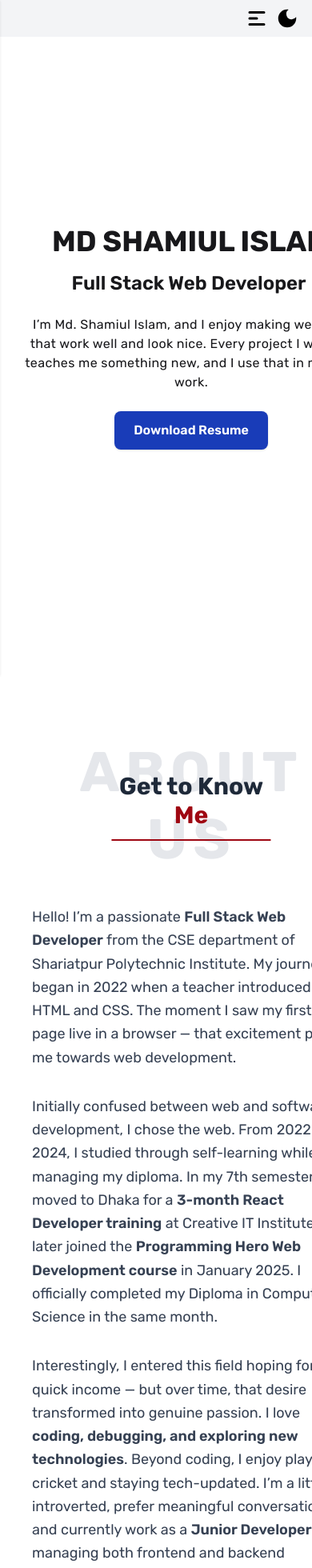
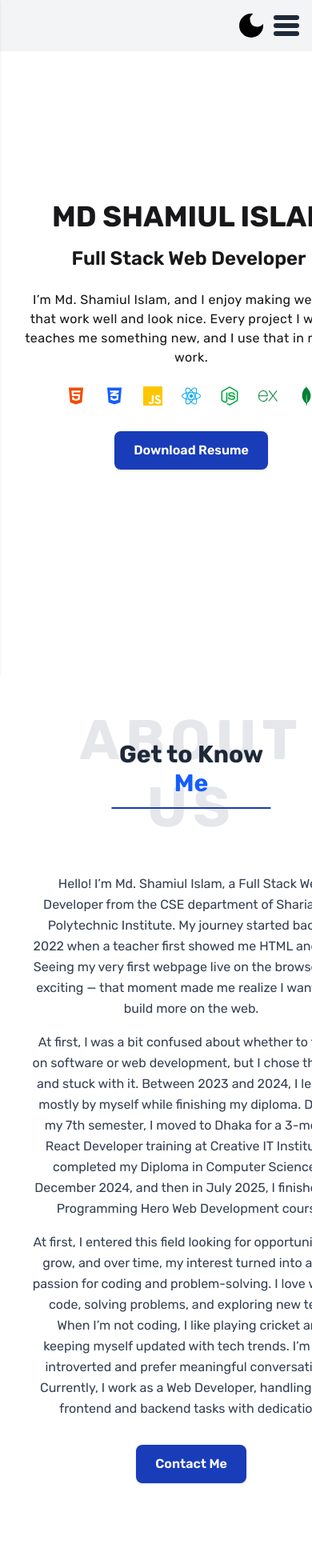
Before and after one commit to mdsamiulislam54/Shamiul-Portfolio, a React (Vite) app: page / in a window 390 px wide. Shown: the top 1960 px of the page at 80% size. Built offline with nearby package versions, Linux system fonts and the light colour scheme.

Commit message:
change button hover style and add tech icon

```diff
--- /dev/null
+++ b/src/Components/AnimatedButton/AnimatedHamburgerButton.jsx
@@ -0,0 +1,52 @@
+import React, { useState } from "react";
+import { motion } from "framer-motion";
+
+
+
+const AnimatedHamburgerButton = () => {
+  const [isOpen, setIsOpen] = useState(false);
+
+  const variantTop = {
+    closed: { rotate: 0, y: 0 },
+    open: { rotate: 45, y: 8 },
+  };
+
+  const variantMiddle = {
+    closed: { opacity: 1 },
+    open: { opacity: 0 },
+  };
+
+  const variantBottom = {
+    closed: { rotate: 0, y: 0 },
+    open: { rotate: -45, y: -8 },
+  };
+
+  return (
+    <motion.button
+      onClick={() => setIsOpen(!isOpen)}
+      className="relative flex flex-col justify-center items-center  rounded-full transition-colors cursor-pointer"
+      aria-label="Toggle menu"
+    >
+      <motion.span
+        className="block bg-gray-800 dark:bg-white h-1.5 w-8 rounded"
+        variants={variantTop}
+        initial="closed"
+        animate={isOpen ? "open" : "closed"}
+      />
+      <motion.span
+        className="block bg-gray-800 dark:bg-white h-1.5 w-8 rounded my-1"
+        variants={variantMiddle}
+        initial="closed"
+        animate={isOpen ? "open" : "closed"}
+      />
+      <motion.span
+        className="block bg-gray-800 dark:bg-white h-1.5 w-8 rounded"
+        variants={variantBottom}
+        initial="closed"
+        animate={isOpen ? "open" : "closed"}
+      />
+    </motion.button>
+  );
+};
+
+export default AnimatedHamburgerButton
--- a/src/Layout/Layout .jsx
+++ b/src/Layout/Layout .jsx
@@ -6,6 +6,7 @@ import { darkModeToggle } from "../Hook/DarkModeToggle/DarkModeToogle";
 import { LuSunMoon } from "react-icons/lu";
 import { MdDarkMode } from "react-icons/md";
 import { IoMdClose } from "react-icons/io";
+import AnimatedHamburgerButton from "../Components/AnimatedButton/AnimatedHamburgerButton";
 
 
 const Layout = () => {
@@ -16,20 +17,24 @@ const Layout = () => {
 
       <main className="flex-1 dark:bg-gray-800 dark:text-black lg:ml-64 ">
         {/* Toggle button for mobile */}
-        <div className="fixed top-0 py-2 px-4 right-0 max-md:w-full max-md:dark:bg-gray-700 max-md:bg-gray-100 z-50 text-3xl text-gray-800 flex justify-end items-end gap-2">
-          <button onClick={() => setIsOpen(!isOpen)} className="md:hidden ">
-            {
-              isOpen ?  <IoMdClose className="dark:text-white text-black"  /> :<HiMenuAlt1 className="dark:text-white text-black" />
-            }
+        <div className="fixed top-0 py-3 px-4 right-0 max-lg:w-full max-lg:dark:bg-gray-700 max-lg:bg-gray-100 z-50 text-3xl text-gray-800 flex justify-end items-center gap-2">
+           <button
+            onClick={darkModeToggle}
+            className="rounded-full dark:text-white  text-black   cursor-pointer "
+          >
+            <MdDarkMode size={40} />
+          </button>
+          <button onClick={() => setIsOpen(!isOpen)} className="lg:hidden cursor-pointer ">
+            {/* {
+              isOpen ? <IoMdClose className="dark:text-white text-black" /> : <HiMenuAlt1 className="dark:text-white text-black" />
+            } */}
+            <AnimatedHamburgerButton />
+
+          </button>
 
 
-          </button>
-          <button
-            onClick={darkModeToggle}
-            className="rounded-full dark:text-white  text-black   cursor-pointer text-3xl"
-          >
-          <MdDarkMode />
-          </button>
+
+
         </div>
 
         <Outlet />
--- a/src/Page/About/About.jsx
+++ b/src/Page/About/About.jsx
@@ -3,7 +3,7 @@ import { Link } from "react-router";
 
 const About = () => {
   return (
-    <motion.div className="py-20 px-10  transition-all duration-300 relative">
+    <motion.div className="py-10 px-10  transition-all duration-300 relative">
       <motion.div
         initial={{ x: -600, opacity: 0 }}
         animate={{ x: 0, opacity: 1 }}
@@ -14,93 +14,44 @@ const About = () => {
           <p className="md:text-[100px] text-[70px] text-gray-200 tracking-widest dark:text-gray-700">
             ABOUT US
           </p>
-          <h2 className="absolute top-[50%] left-[50%] translate-x-[-50%] translate-y-[-50%] inline-block border-b-2 pb-3 border-red-800">
-            Get to Know <span className="text-red-800">Me</span>
+          <h2 className="absolute top-[50%] left-[50%] translate-x-[-50%] translate-y-[-50%] inline-block border-b-2 pb-3 border-blue-800">
+            Get to Know <span className="text-blue-600">Me</span>
           </h2>
         </div>
 
-        <p className="text-gray-700 dark:text-gray-300 text-lg leading-relaxed mb-8">
-          Hello! I’m a passionate{" "}
-          <span className="font-semibold ">Full Stack Web Developer</span> from
-          the CSE department of Shariatpur Polytechnic Institute. My journey
-          began in 2022 when a teacher introduced us to HTML and CSS. The moment
-          I saw my first web page live in a browser — that excitement pulled me
-          towards web development.
+        <p className="text-gray-700 dark:text-gray-300 text-md leading-relaxed mb-4 max-lg:text-center text-capitalize">
+          Hello! I’m Md. Shamiul Islam, a Full Stack Web Developer from the CSE department of Shariatpur Polytechnic Institute. My journey started back in 2022 when a teacher first showed me HTML and CSS. Seeing my very first webpage live on the browser was exciting — that moment made me realize I wanted to build more on the web.
         </p>
 
-        <p className="text-gray-700 dark:text-gray-300 text-lg leading-relaxed mb-8">
-          Initially confused between web and software development, I chose the
-          web. From 2022 to 2024, I studied through self-learning while managing
-          my diploma. In my 7th semester, I moved to Dhaka for a{" "}
-          <span className="font-semibold ">
-            3-month React Developer training
-          </span>{" "}
-          at Creative IT Institute, and later joined the{" "}
-          <span className="font-semibold ">
-            Programming Hero Web Development course
-          </span>{" "}
-          in January 2025. I officially completed my Diploma in Computer Science
-          in the same month.
+        <p className="text-gray-700 dark:text-gray-300 text-md leading-relaxed mb-4 max-lg:text-center">
+          At first, I was a bit confused about whether to focus on software or web development, but I chose the web and stuck with it. Between 2023 and 2024, I learned mostly by myself while finishing my diploma. During my 7th semester, I moved to Dhaka for a 3-month React Developer training at Creative IT Institute. I completed my Diploma in Computer Science in December 2024, and then in July 2025, I finished the Programming Hero Web Development course.
         </p>
 
-        <p className="text-gray-700 dark:text-gray-300 text-lg leading-relaxed mb-8">
-          Interestingly, I entered this field hoping for quick income — but over
-          time, that desire transformed into genuine passion. I love{" "}
-          <span className="font-semibold ">
-            coding, debugging, and exploring new technologies
-          </span>
-          . Beyond coding, I enjoy playing cricket and staying tech-updated. I’m
-          a little introverted, prefer meaningful conversations, and currently
-          work as a <span className="font-semibold ">Junior Developer</span>{" "}
-          managing both frontend and backend technologies.
+        <p className="text-gray-700 dark:text-gray-300 text-md leading-relaxed mb-8 max-lg:text-center">
+          At first, I entered this field looking for opportunities to grow, and over time, my interest turned into a true passion for coding and problem-solving. I love writing code, solving problems, and exploring new tech. When I’m not coding, I like playing cricket and keeping myself updated with tech trends. I’m a bit introverted and prefer meaningful conversations. Currently, I work as a Web Developer, handling both frontend and backend tasks with dedication.
         </p>
 
-        {/* Personal Details */}
-        <div className="grid grid-cols-1 md:grid-cols-2 gap-6 mb-10 text-gray-700 dark:text-gray-300">
-          <div className="bg-white dark:bg-gray-800 p-5 rounded-xl shadow-md border border-gray-200 dark:border-gray-700">
-            <h3 className="text-xl font-bold text-red-800 mb-3">
-              Personal Details
-            </h3>
-            <ul className="space-y-2">
-              <li>
-                <strong>Name:</strong> Md. Samiul Islam
-              </li>
-              <li>
-                <strong>From:</strong> Rangpur, Bangladesh
-              </li>
-              <li>
-                <strong>Education:</strong> Diploma in Computer Science
-                (2020-2024)
-              </li>
-              <li>
-                <strong>Current Course:</strong> Programming Hero Web Dev (2025
-                Running)
-              </li>
-            </ul>
-          </div>
 
-          <div className="bg-white dark:bg-gray-800 p-5 rounded-xl shadow-md border border-gray-200 dark:border-gray-700">
-            <h3 className="text-xl font-bold text-red-800 mb-3">
-              Hobbies & Traits
-            </h3>
-            <ul className="space-y-2">
-              <li>🏏 Playing Cricket</li>
-              <li>💻 Learning New Technologies</li>
-              <li>📝 Exploring new frameworks & APIs</li>
-              <li>🤫 Quiet, Introvert, loves meaningful topics</li>
-            </ul>
-          </div>
-        </div>
 
         {/* Resume Button */}
         <div className="flex justify-center">
           <Link
-            to="https://drive.google.com/file/d/1oZJBaygor9Thk6oGJLJ6NvuSUAjax-qQ/view?usp=drive_link"
-            target="_blank"
-            className="inline-block px-6 py-3 rounded-lg border border-red-800 font-semibold shadow hover:bg-red-800 dark:text-white hover:text-white transition duration-300"
+            to="/contact"
+
+           className="
+    relative inline-block px-6 py-3 rounded-lg font-semibold text-white overflow-hidden
+    bg-blue-800 hover:text-white shadow transition duration-500
+    before:absolute before:top-0 before:left-0 before:h-full before:w-0 before:bg-blue-900 before:transition-all before:duration-300 before:z-0
+    after:absolute after:top-0 after:right-0 after:h-full after:w-0 after:bg-blue-900 after:transition-all after:duration-300 after:z-0
+    hover:before:w-[51%] hover:after:w-[51%]
+  "
           >
-            Download Resume
+          <span className="relative z-10">  Contact Me</span>
           </Link>
+
+
+
+
         </div>
       </motion.div>
     </motion.div>
--- a/src/Page/Home/Home.jsx
+++ b/src/Page/Home/Home.jsx
@@ -6,11 +6,12 @@ import { motion } from "framer-motion";
 import About from "../About/About";
 import Service from "../Service/Service";
 
-
+import { FaHtml5, FaCss3Alt, FaReact, FaNodeJs } from "react-icons/fa";
+import { SiJavascript, SiExpress, SiMongodb } from "react-icons/si";
 const Home = () => {
   return (
     <motion.div
-    initial={{ x: -600, opacity: 0 }}
+      initial={{ x: -600, opacity: 0 }}
       animate={{ x: 0, opacity: 1 }}
       transition={{ duration: 0.8, ease: "easeInOut" }}
       className="w-full h-screen bg-cover bg-center relative"
@@ -40,17 +41,55 @@ const Home = () => {
             />
           </div>
           <p className="text-base md:text-sm tracking-wide mb-6">
-           I’m Md. Shamiul Islam, and I enjoy making websites that work well and look nice. Every project I work on teaches me something new, and I use that in my next work.
+            I’m Md. Shamiul Islam, and I enjoy making websites that work well and look nice. Every project I work on teaches me something new, and I use that in my next work.
           </p>
+
+          <div className="flex flex-wrap gap-6 items-center justify-center mb-8">
+            <div className="flex items-center gap-2">
+              <FaHtml5 className="text-orange-600 text-2xl" />
+
+            </div>
+            <div className="flex items-center gap-2">
+              <FaCss3Alt className="text-blue-600 text-2xl" />
+
+            </div>
+            <div className="flex items-center gap-2">
+              <SiJavascript className="text-yellow-400 text-2xl" />
+
+            </div>
+            <div className="flex items-center gap-2">
+              <FaReact className="text-sky-500 text-2xl" />
+
+            </div>
+            <div className="flex items-center gap-2">
+              <FaNodeJs className="text-green-600 text-2xl" />
+
+            </div>
+            <div className="flex items-center gap-2">
+              <SiExpress className="text-green-700 text-2xl" />
+
+            </div>
+            <div className="flex items-center gap-2">
+              <SiMongodb className="text-green-700 text-2xl" />
+
+            </div>
+          </div>
+          <a
+            href="https://drive.google.com/file/d/1i68eoEhG9hVO51ngDR8QLT3wGUmf5I_J/view?usp=sharing"
+            target="_blank"
+            className="
+    relative inline-block px-6 py-3 rounded-lg font-semibold text-white overflow-hidden
+    bg-blue-800 hover:text-white shadow transition duration-500
+    before:absolute before:top-0 before:left-0 before:h-full before:w-0 before:bg-blue-900 before:transition-all before:duration-300 before:z-0
+    after:absolute after:top-0 after:right-0 after:h-full after:w-0 after:bg-blue-900 after:transition-all after:duration-300 after:z-0
+    hover:before:w-[51%] hover:after:w-[51%]
+  "
+          >
+            <span className="relative z-10">Download Resume</span>
+          </a>
 
 
 
-          <Link
-            to="/contact"
-            className="inline-block px-6 py-3 rounded-lg text-white  hover:text-white font-semibold shadow bg-blue-800 hover:to-red-600 transition duration-300"
-          >
-            Download Resume
-          </Link>
         </div>
       </div>
 
```
Also changed, not shown: src/Components/Sidebar/Sidebar.jsx (+9 -6 lines).
